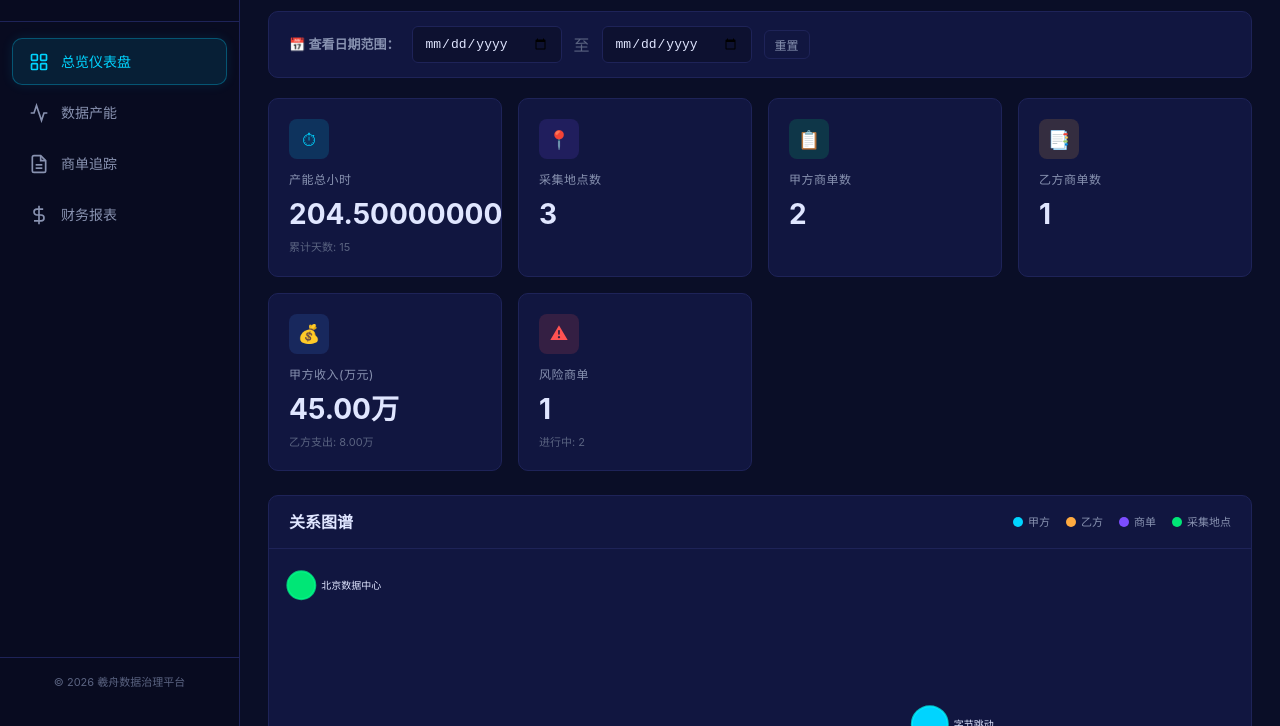
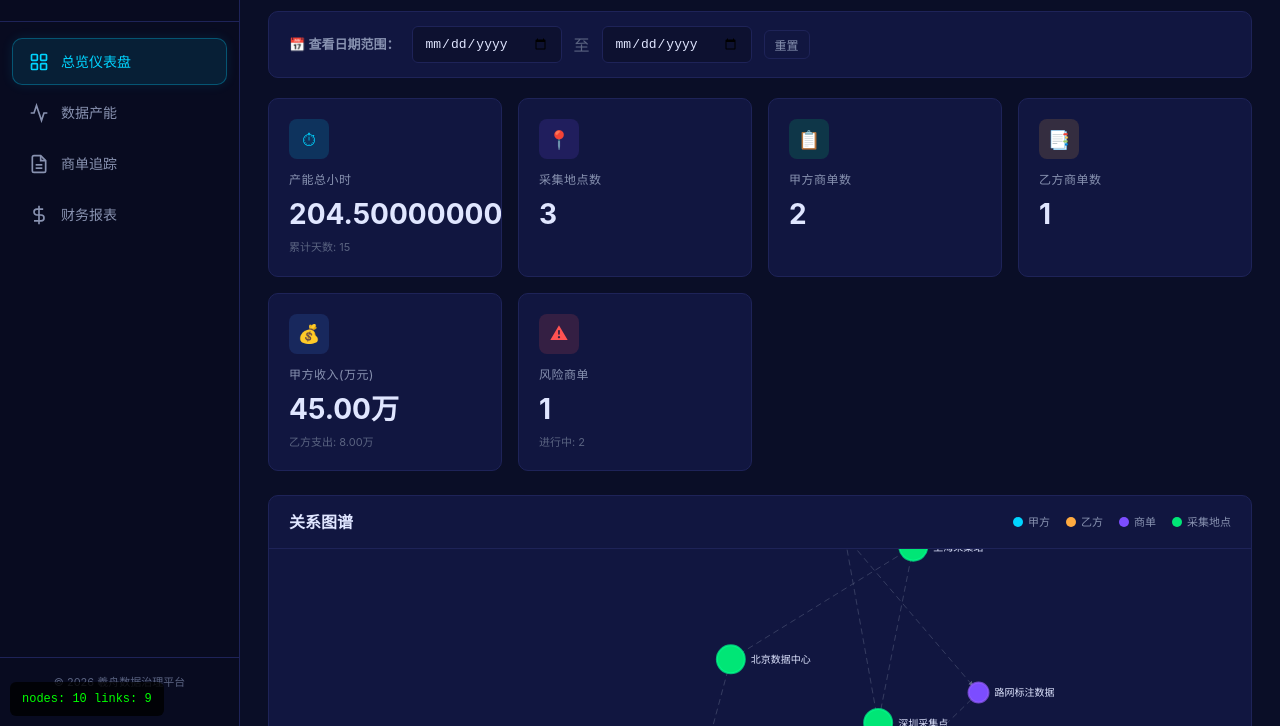
Before and after one commit to LY-CY/ego-platform, a plain HTML site: page index.html in a window 1280 px wide. Shown: the part 74-800 px from the top of the page. Drawn offline with nearby package versions, Linux system fonts and the light colour scheme.

Commit message:
debug: 添加节点计数debug器 + 无连线时创建占位连线让节点展开

```diff
--- a/index.html
+++ b/index.html
@@ -364,7 +364,12 @@ textarea.form-control { resize: vertical; min-height: 60px; }
     </div>
     <div class="kpi-grid" id="dash-kpi-grid"></div>
     <!-- Force-directed Graph -->
-    <div class="force-graph-wrap" id="force-graph-wrap">
+    <!-- Force graph debug: node count shown in page -->
+<style>
+#fg-debug { position: fixed; bottom: 10px; left: 10px; background: rgba(0,0,0,0.8); color: #0f0; padding: 8px 12px; border-radius: 6px; font-size: 12px; z-index: 9999; font-family: monospace; }
+</style>
+<div id="fg-debug">nodes: <span id="fg-node-count">0</span> links: <span id="fg-link-count">0</span></div>
+<div class="force-graph-wrap" id="force-graph-wrap">
       <div class="fg-header">
         <h3 style="font-size:16px;font-weight:600;">关系图谱</h3>
         <div class="fg-legend">
@@ -1158,6 +1163,13 @@ function renderForceGraph() {
     }
   }
 
+  // If no real links, create placeholder links so nodes spread out
+  if (links.length === 0 && nodes.length > 1) {
+    for (var ll = 0; ll < nodes.length - 1; ll++) {
+      links.push({ source: nodes[ll].id, target: nodes[ll + 1].id, value: 0.5, dashed: true, placeholder: true });
+    }
+  }
+
   var svg = d3.select('#force-graph');
   svg.selectAll('*').remove();
 
@@ -1168,6 +1180,10 @@ function renderForceGraph() {
   // Force explicit size on SVG
   container.setAttribute('width', width);
   container.setAttribute('height', height);
+  var nodeEl = document.getElementById('fg-node-count');
+  var linkEl = document.getElementById('fg-link-count');
+  if (nodeEl) nodeEl.textContent = nodes.length;
+  if (linkEl) linkEl.textContent = links.length;
   svg.attr('width', width).attr('height', height).attr('viewBox', '0 0 ' + width + ' ' + height);
 
   var colorMap = { party_a: '#00d4ff', party_b: '#ffab40', location: '#00e676', order_a: '#7c4dff', order_b: '#7c4dff' };
```
